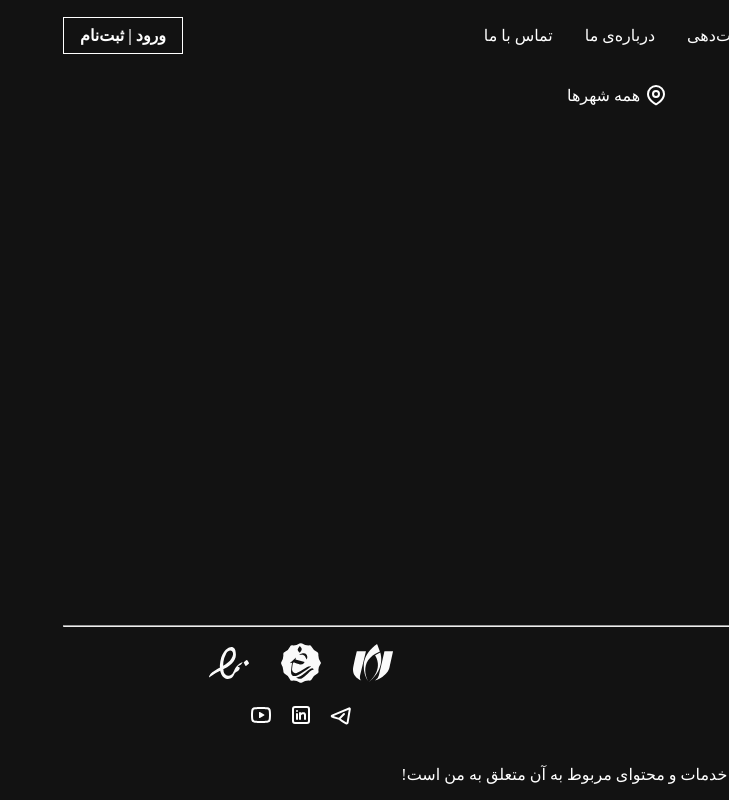
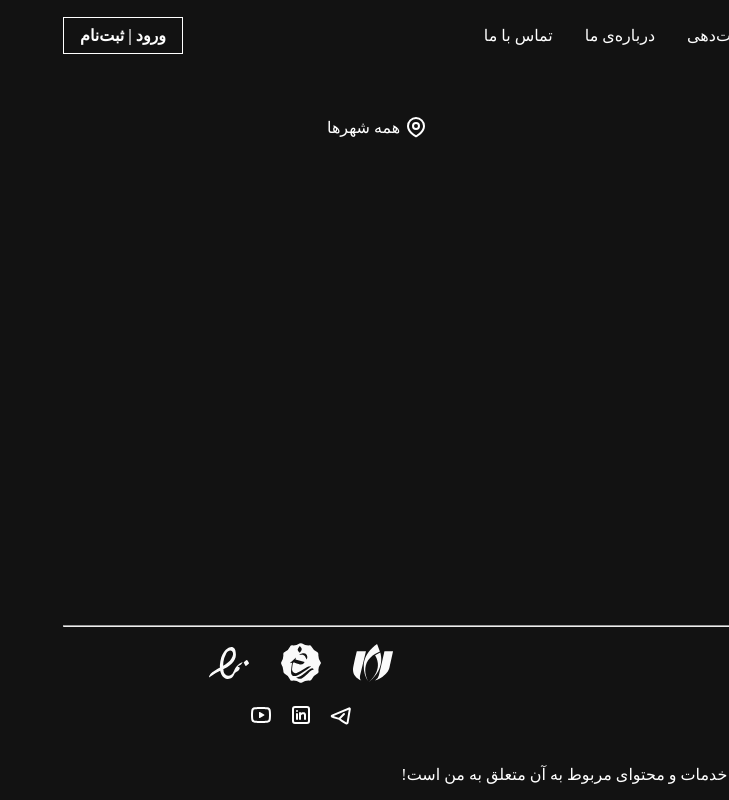
Before and after one commit to CodectiveOrg/bootcamp-2024-free-nextjs-sarinaem, a Next.js app: page /search in a window 1280 px wide. Shown: the whole page, without its empty margins (551-1280 px from the left). Built offline with nearby package versions, Linux system fonts and the light colour scheme.

Commit message:
[ADD] style for GlobalSearch

```diff
--- a/src/app/search/page.module.css
+++ b/src/app/search/page.module.css
@@ -6,6 +6,15 @@
 
     margin-top: 4rem;
   }
+  .search {
+    display: flex;
+    justify-content: center;
+    align-items: center;
+
+    margin-top: 2rem;
+
+    outline: invert;
+  }
 
   .main {
     background-color: var(--color-gray-16);
```
